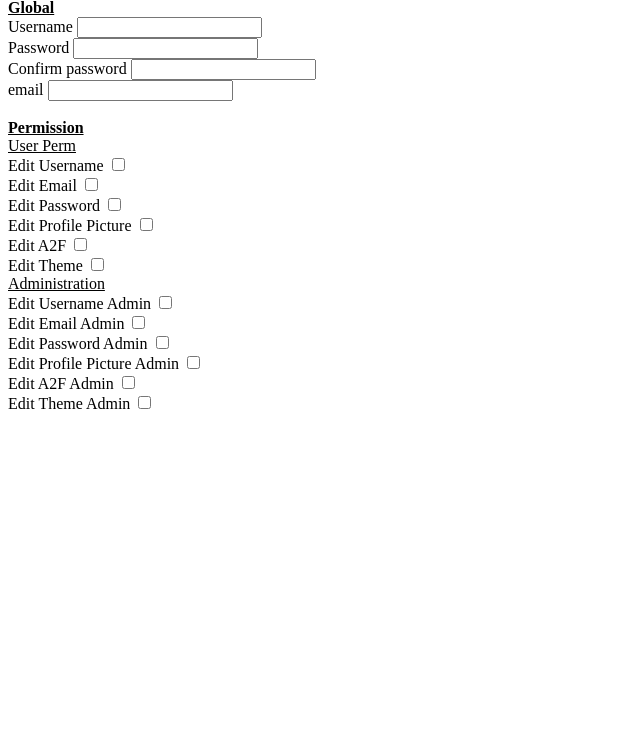
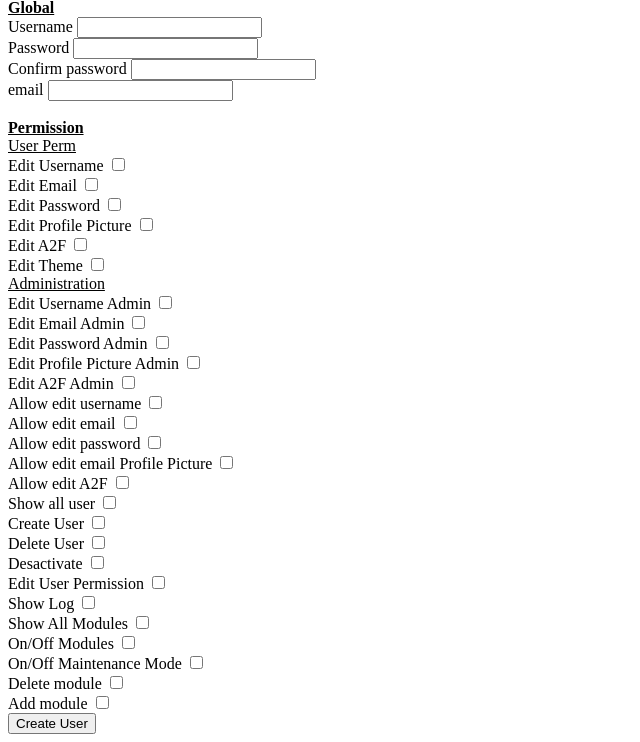
Before and after one commit to Cantina-Org/Olympe, a Flask app: template templates/Administration/add_user.html in a window 1280 px wide. Shown: the part 99-841 px from the top of the page, without its empty margins (0-640 px from the left). Before the commit the page ends 508 px from the top, so only its background shows below. Run offline with Flask 3, Linux system fonts and the light colour scheme; the template is opened without the code that fills it, so the values that code supplies are empty; parts of the project's set-up code (start-up, migrations or seed data) failed here and were passed over.

Commit message:
Début création d'user
Took 17 minutes

```diff
--- a/templates/Administration/add_user.html
+++ b/templates/Administration/add_user.html
@@ -60,28 +60,89 @@
         <span style="text-decoration: underline">Administration</span><br>
         <label>
             Edit Username Admin
-            <input type="checkbox" name="edit-username">
+            <input type="checkbox" name="edit-username-admin">
         </label><br>
         <label>
             Edit Email Admin
-            <input type="checkbox" name="edit-email">
+            <input type="checkbox" name="edit-email-admin">
         </label><br>
         <label>
             Edit Password Admin
-            <input type="checkbox" name="edit-password">
+            <input type="checkbox" name="edit-password-admin">
         </label><br>
         <label>
             Edit Profile Picture Admin
-            <input type="checkbox" name="edit-profile-picture">
+            <input type="checkbox" name="edit-profile-picture-admin">
         </label><br>
         <label>
             Edit A2F Admin
-            <input type="checkbox" name="edit-a2f">
+            <input type="checkbox" name="edit-a2f-admin">
         </label><br>
         <label>
-            Edit Theme Admin
-            <input type="checkbox" name="edit-theme">
+            Allow edit username
+            <input type="checkbox" name="allow-edit-username">
         </label><br>
+        <label>
+            Allow edit email
+            <input type="checkbox" name="allow-edit-email">
+        </label><br>
+        <label>
+            Allow edit password
+            <input type="checkbox" name="allow-edit-password">
+        </label><br>
+        <label>
+            Allow edit email Profile Picture
+            <input type="checkbox" name="allow-edit-profile-picture">
+        </label><br>
+        <label>
+            Allow edit A2F
+            <input type="checkbox" name="allow-edit-a2f">
+        </label><br>
+        <label>
+            Show all user
+            <input type="checkbox" name="show-all-user">
+        </label><br>
+        <label>
+            Create User
+            <input type="checkbox" name="create-user">
+        </label><br>
+        <label>
+            Delete User
+            <input type="checkbox" name="delete-user">
+        </label><br>
+        <label>
+            Desactivate
+            <input type="checkbox" name="desactivate-user">
+        </label><br>
+        <label>
+            Edit User Permission
+            <input type="checkbox" name="edit-user-permission">
+        </label><br>
+        <label>
+            Show Log
+            <input type="checkbox" name="show-log">
+        </label><br>
+        <label>
+            Show All Modules
+            <input type="checkbox" name="show-all-modules">
+        </label><br>
+        <label>
+            On/Off Modules
+            <input type="checkbox" name="on-off-modules">
+        </label><br>
+        <label>
+            On/Off Maintenance Mode
+            <input type="checkbox" name="on-off-maintenance">
+        </label><br>
+        <label>
+            Delete module
+            <input type="checkbox" name="delete-module">
+        </label><br>
+        <label>
+            Add module
+            <input type="checkbox" name="add-module">
+        </label><br>
+        <button type="submit">Create User</button>
     </form>
 </body>
 </html>
```
